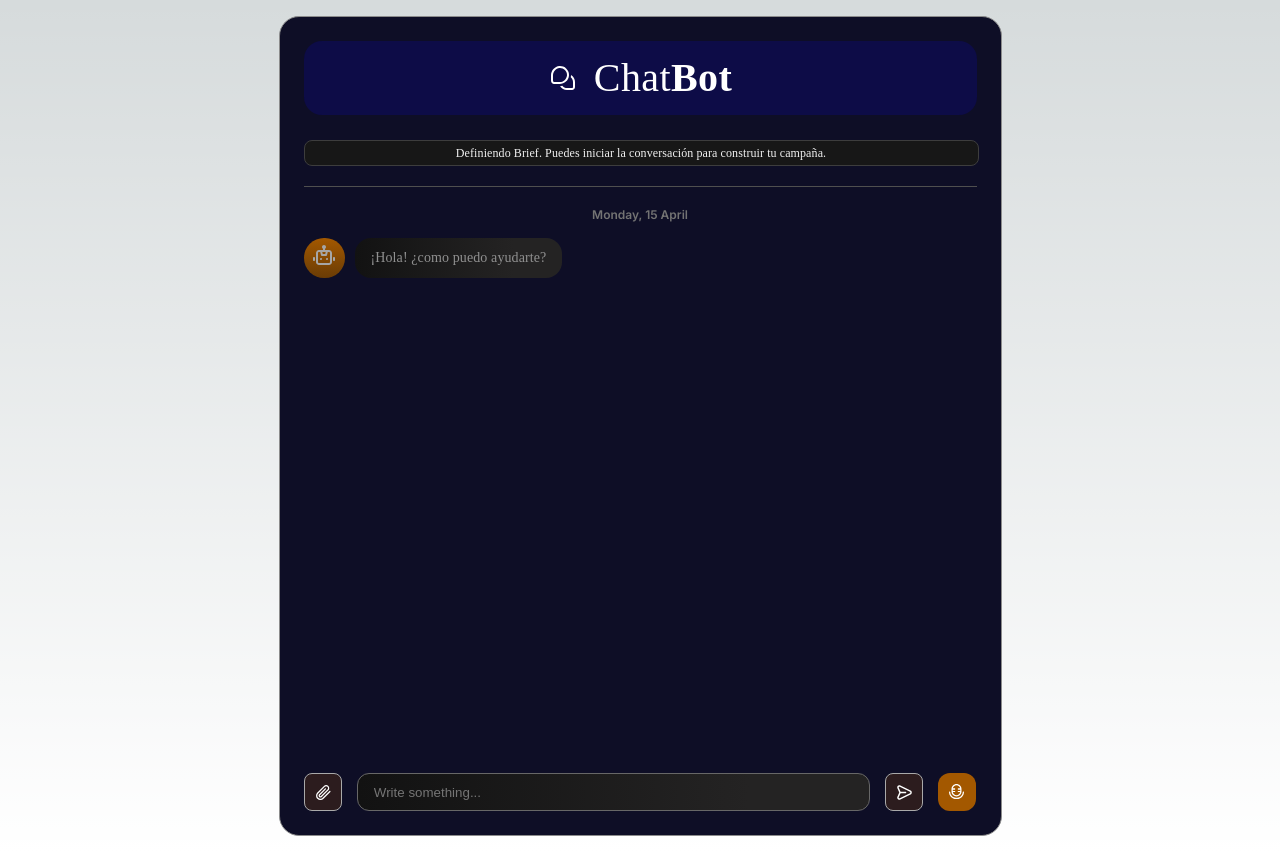
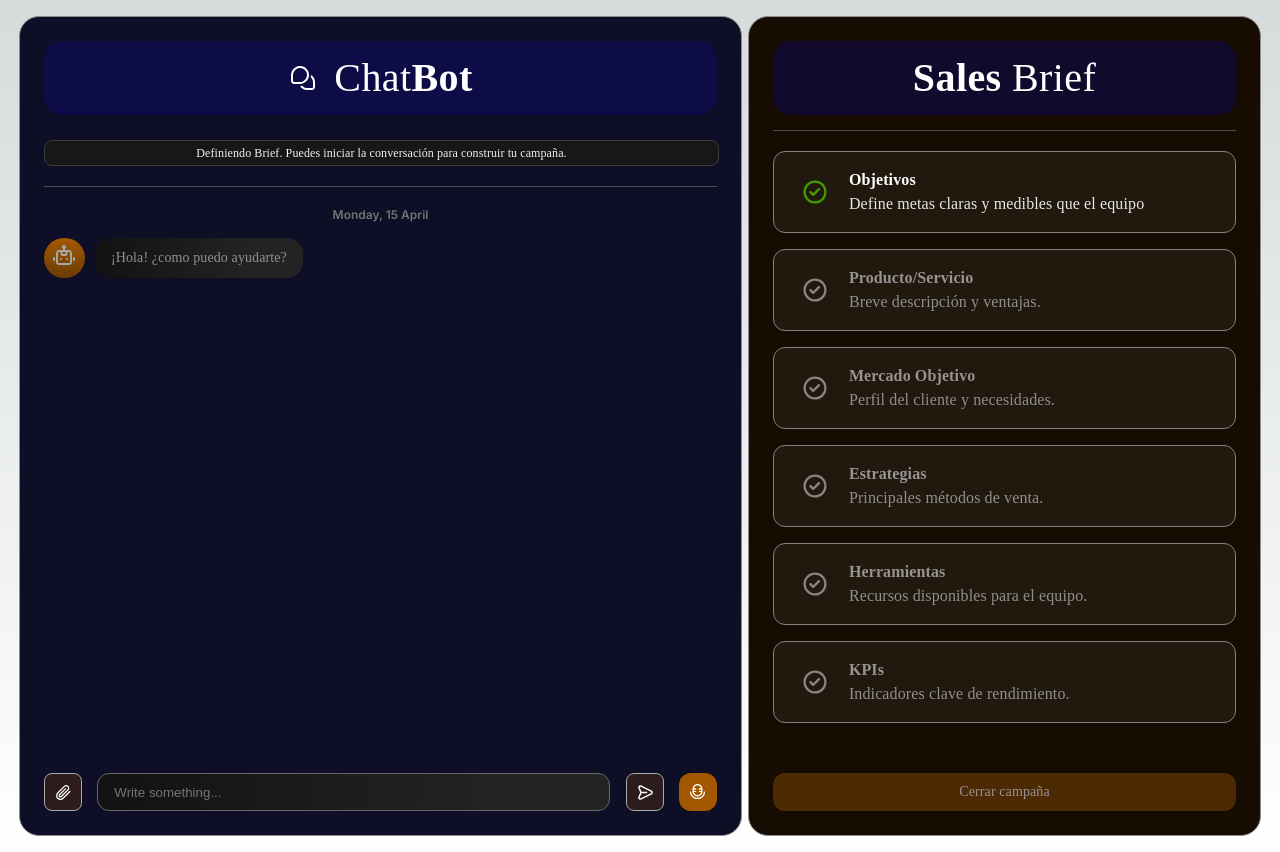
Before and after one commit to stra-ia/business-simulation-front, a Next.js app: page /chat in a window 1280 px wide. Built offline with nearby package versions, Linux system fonts and the light colour scheme.

Commit message:
feat: added brief component with list cards and icons

```diff
--- /dev/null
+++ b/src/app/brief/Brief.module.css
@@ -0,0 +1,69 @@
+.main {
+    display: flex;
+    flex-direction: column;
+    padding: 10px;
+    border-radius: 20px;
+    background: #160c01;
+    width: 513px;
+    height: 820px;
+    padding: 24px;
+    gap: 0px;
+    border-radius: 20px;
+    justify-content: space-between;
+    opacity: 0px;
+    border: 0.5px solid #8C8C8C
+
+}
+
+.briefHeader {
+    width: Fill (675px)px;
+    height: Hug (92px)px;
+    padding: 15px 60px 15px 60px;
+    gap: 16px;
+    border-radius: 18px;
+    opacity: 0px;
+    background-color: #0A08934D;
+    margin-bottom: 15px;
+    display: flex;
+    flex-direction: row;
+    align-items: center;
+    justify-content: center;
+}
+
+.briefHeader p{
+    color: #FFFFFF;
+    font-family: Poppins;
+    font-size: 40px;
+    font-weight: 400;
+    line-height: 44px;
+    letter-spacing: 0.01em;
+    text-align: center;
+}
+
+.briefHeader p > span {
+    font-family: Poppins;
+    font-size: 40px;
+    font-weight: 600;
+    line-height: 44px;
+    letter-spacing: 0.01em;
+    text-align: left;
+}
+
+.briefHeaderIconContainer {
+    display: flex;
+    flex-direction: column;
+    justify-content: center;
+    align-items: center;
+    width: 30px;
+}
+
+.briefHeaderTextContainer{
+    display: flex;
+    flex-direction: column;
+}
+
+.briefBody {
+    display: flex;
+    flex-direction: column;
+    padding: 10px;
+}
--- /dev/null
+++ b/src/app/brief/Brief.tsx
@@ -0,0 +1,18 @@
+"use client";
+import React, { useEffect, useState } from 'react'
+import style from './Brief.module.css'
+import BriefBody from './BriefBody';
+
+export default function Brief() {
+
+    return (
+        <div className={style.main}>
+            <div className={style.briefHeader}>
+                <div className={style.briefHeaderTextContainer}>
+                    <p><span>Sales </span>Brief</p>
+                </div>
+            </div>
+            <BriefBody />
+        </div>
+    )
+}
--- /dev/null
+++ b/src/app/brief/BriefBody.module.css
@@ -0,0 +1,122 @@
+.body {
+    display: flex;
+    flex-direction: column;
+    padding: 20px 0px;
+    max-height: 100%;
+    overflow-x: hidden !important;
+    overflow-y: auto !important;
+    scrollbar-width: none;
+    /* scrollbar-color: #f3f0dd #154734; */
+    scrollbar-color: #a1a1a1 transparent !important;
+    height: 100%;
+}
+
+.body::-webkit-scrollbar {
+    width: 8px;
+}
+
+.hr {
+    height: 0px;
+    border: none;
+    border-top: 1px solid #4F4F4F;
+
+}
+
+.briefDisclaimer {
+    display: flex;
+    flex-direction: column;
+    border-radius: 8px;
+
+    width: 675px;
+    height: 32px;
+    padding: 0px 8px 0px 8px;
+    gap: 10px;
+    border-radius: 8px;
+    opacity: 0px;
+    border: 1px solid #3D3D3D;
+    background: #171717;
+    margin: 10px 0px 20px;
+    justify-content: center;
+    align-items: center;
+}
+
+.briefDisclaimer span {
+    font-family: Poppins;
+    font-size: 12px;
+    font-weight: 500;
+    line-height: 24px;
+    letter-spacing: 0.0075em;
+    text-align: left;
+    color: #F1F1F1;
+}
+
+.briefFooter {
+    flex-direction: column;
+    justify-content: space-between;
+    margin-top: 20px;
+    display: flex;
+    align-items: center;
+}
+
+
+.closeCampaignButton {
+    /* width: fit-content; */
+    width: 100%;
+    height: 38px;
+    padding: 14px 16px 14px 16px;
+    gap: 10px;
+    border-radius: 12px !important;
+    opacity: 0px;
+    background: #4b2a04;
+    display: flex;
+    flex-direction: column;
+    justify-content: center;
+    border: none;
+}
+
+.closeCampaignButton p{
+    text-align: center;
+    justify-items: center;
+    align-self: center;
+    color: #989393;
+
+    font-family: Poppins;
+    font-size: 14px;
+    font-weight: 400;
+    line-height: 24px;
+    letter-spacing: 0.0075em;
+}
+
+.closeCampaignButtonActive {
+    /* width: fit-content; */
+    width: 100%;
+    height: 38px;
+    padding: 14px 16px 14px 16px;
+    gap: 10px;
+    border-radius: 12px !important;
+    opacity: 0px;
+    background: #7A4201;
+    display: flex;
+    flex-direction: column;
+    justify-content: center;
+    cursor: pointer;
+    border: none;
+}
+
+.closeCampaignButtonActive:hover{
+    background-color: #5c310133;
+}
+
+.closeCampaignButtonActive p{
+    text-align: center;
+    justify-items: center;
+    align-self: center;
+    color: #FFFFFF;
+
+    font-family: Poppins;
+    font-size: 14px;
+    font-weight: 400;
+    line-height: 24px;
+    letter-spacing: 0.0075em;
+
+}
--- /dev/null
+++ b/src/app/brief/BriefBody.tsx
@@ -0,0 +1,22 @@
+import React, { useEffect, useMemo, useRef } from 'react'
+import style from './BriefBody.module.css'
+import BriefCard from './BriefCard'
+
+export default function BriefBody() {
+
+    const campaign = false;
+
+    return (
+        <>
+            <hr className={style.hr} />
+            <div className={style.body}>
+                <BriefCard />
+            </div>
+            <div className={style.briefFooter}>
+                <button className={ campaign ? `${style.closeCampaignButtonActive}` : `${style.closeCampaignButton}`}>
+                    <p>Cerrar campaña</p>
+                </button>
+            </div>
+        </>
+    )
+}
--- /dev/null
+++ b/src/app/brief/BriefCard.module.css
@@ -0,0 +1,84 @@
+.cardsContainer{
+    display: flex;
+    flex-direction: column;
+
+    width: Fill (468px)px;
+    height: Hug (584px)px;
+    gap: 16px;
+    opacity: 0px;
+}
+
+.card {
+    display: flex;
+    flex-direction: row;
+    border-radius: 12px;
+    color: white;
+    background-color: #8383831A;
+    border: 0.5px solid #838383;
+
+    width: Fill (468px)px;
+    height: Hug (84px)px;
+    padding: 16px;
+    gap: 16px;
+    opacity: 0px;
+}
+
+.cardIconContainer {
+    display: flex;
+    flex-direction: column;
+    justify-content: center;
+    width: 10%;
+}
+
+.cardIconDone {
+    opacity: 1;
+}
+
+.cardIcon{
+    opacity: 0.5;
+}
+
+.cardDetailsContainer {
+    display: flex;
+    flex-direction: column;
+}
+
+.cardTitle {
+    font-family: Poppins;
+    font-size: 16px;
+    font-weight: 600 !important;
+    line-height: 24px;
+    letter-spacing: 0.0075em;
+    text-align: left;
+    color: #989393;
+}
+
+.cardTitleDone {
+    font-family: Poppins;
+    font-size: 16px;
+    font-weight: 600 !important;
+    line-height: 24px;
+    letter-spacing: 0.0075em;
+    text-align: left;
+    color: #ffffff;
+}
+
+.cardDescription {
+    font-family: Poppins;
+    font-size: 16px;
+    font-weight: 400 !important;
+    line-height: 24px;
+    letter-spacing: 0.0075em;
+    text-align: left;
+    color: #8f8f8f;
+}
+
+.cardDescriptionDone {
+    font-family: Poppins;
+    font-size: 16px;
+    font-weight: 400;
+    line-height: 24px;
+    letter-spacing: 0.0075em;
+    text-align: left;
+    color: #e7e7e7;
+}
--- /dev/null
+++ b/src/app/brief/BriefCard.tsx
@@ -0,0 +1,66 @@
+"use client";
+import React, { useEffect, useState } from 'react'
+import style from './BriefCard.module.css'
+import Image from 'next/image';
+
+export default function BriefCard() {
+
+    const themes = [
+        {
+            isDone: true,
+            title: 'Objetivos',
+            desc: 'Define metas claras y medibles que el equipo'
+        },
+        {
+            isDone: false,
+            title: 'Producto/Servicio',
+            desc: 'Breve descripción y ventajas.'
+        },
+        {
+            isDone: false,
+            title: 'Mercado Objetivo',
+            desc: 'Perfil del cliente y necesidades.'
+        },
+        {
+            isDone: false,
+            title: 'Estrategias',
+            desc: 'Principales métodos de venta.'
+        },
+        {
+            isDone: false,
+            title: 'Herramientas',
+            desc: 'Recursos disponibles para el equipo.'
+        },
+        {
+            isDone: false,
+            title: 'KPIs',
+            desc: 'Indicadores clave de rendimiento.'
+        },
+    ]
+
+    return (
+        <div className={style.cardsContainer}>
+            {
+                themes.length && themes.map(( item, index ) => (
+                    <div key={index} className={style.card} >
+                        <div className={style.cardIconContainer}>
+                            <Image
+                                className={ item.isDone ? `${style.cardIconDone}` : `${style.cardIcon}`}
+                                priority
+                                src={ item.isDone ? '/checkGreen.svg' : '/checkDefault.svg'}
+                                alt="Check icon"
+                                height={24}
+                                width={50}
+                            />
+                        </div>
+                        <div className={style.cardDetailsContainer}>
+                            <p className={item.isDone ? `${style.cardTitleDone}` : `${style.cardTitle}`}>{item.title}</p>
+                            <p className={ item.isDone ?  `${style.cardDescriptionDone}` : `${style.cardDescription}`}>{item.desc}</p>
+                        </div>
+                    </div>
+                ))
+            }
+
+        </div>
+    )
+}
--- a/src/app/chat/page.module.css
+++ b/src/app/chat/page.module.css
@@ -1,7 +1,7 @@
 .main {
     display: flex;
-    flex-direction: column;
-    justify-content: space-between;
+    flex-direction: row;
+    justify-content: space-around;
     align-items: center;
     padding: 1rem;
     min-height: 100vh;
--- a/src/app/chat/page.tsx
+++ b/src/app/chat/page.tsx
@@ -1,11 +1,13 @@
 import React from 'react'
 import ChatBox from '../chatbox/Chatbox'
 import style from './page.module.css'
+import Brief from '../brief/Brief'
 
 export default function Page() {
     return (
         <div className={ style.main } >
             <ChatBox />
+            <Brief />
         </div>
     )
 }
--- a/src/app/chatbox/Chatbox.tsx
+++ b/src/app/chatbox/Chatbox.tsx
@@ -15,7 +15,7 @@ const defaultBotMessage = {
 }
 
 interface ChatBoxProps {
-    type: AreaType
+    type?: AreaType
 }
 
 export default function Chatbox({ type = AreaType.MARKETING } : ChatBoxProps) {
```
Also changed, not shown: public/checkDefault.svg (added), public/checkGreen.svg (added).
